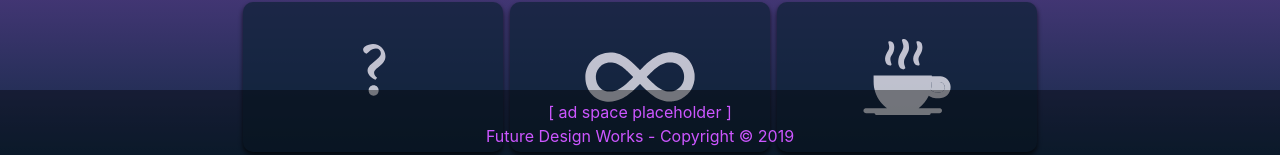
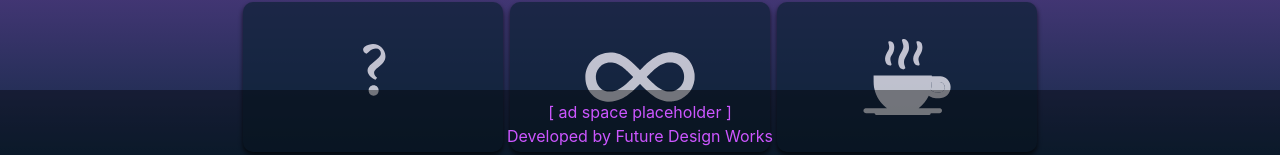
Before and after one commit to ikennai/gin-scrummy, a React (Create React App) app: page /standard in a window 1280 px wide. Shown: the part 642-797 px from the top of the page. Built offline with nearby package versions, Linux system fonts and the light colour scheme.

Commit message:
footer update
udpate

```diff
--- a/src/Layout/Footer/Footer.jsx
+++ b/src/Layout/Footer/Footer.jsx
@@ -8,6 +8,6 @@ const currentYear = new Date().getFullYear();
 export const Footer = (props) => (
     <footer className="footer">
         <div className="js-ad-space">[ ad space placeholder ]</div>
-        Future Design Works - Copyright &copy; { currentYear }
+        Developed by Future Design Works
     </footer>
 );
```
